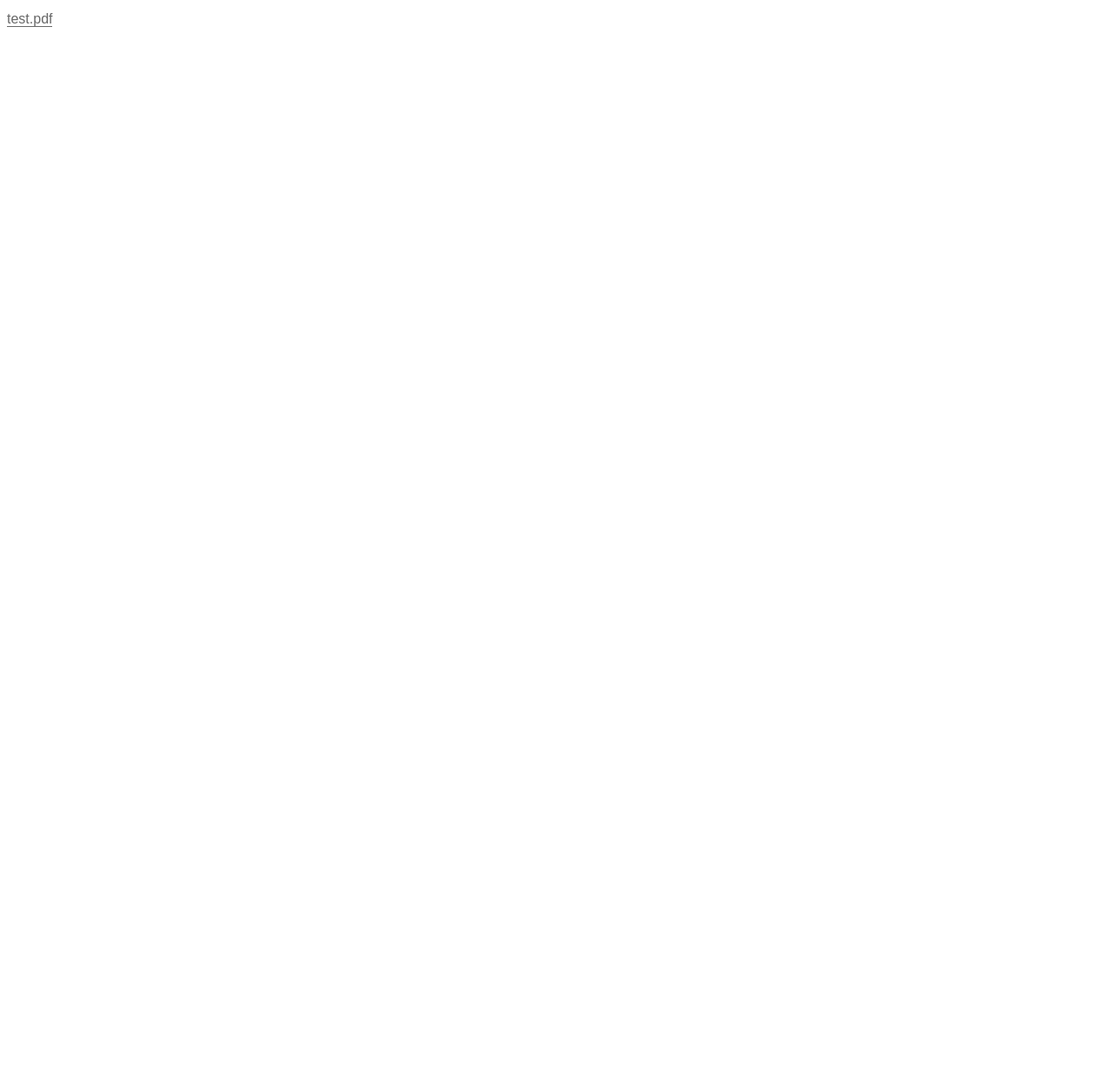
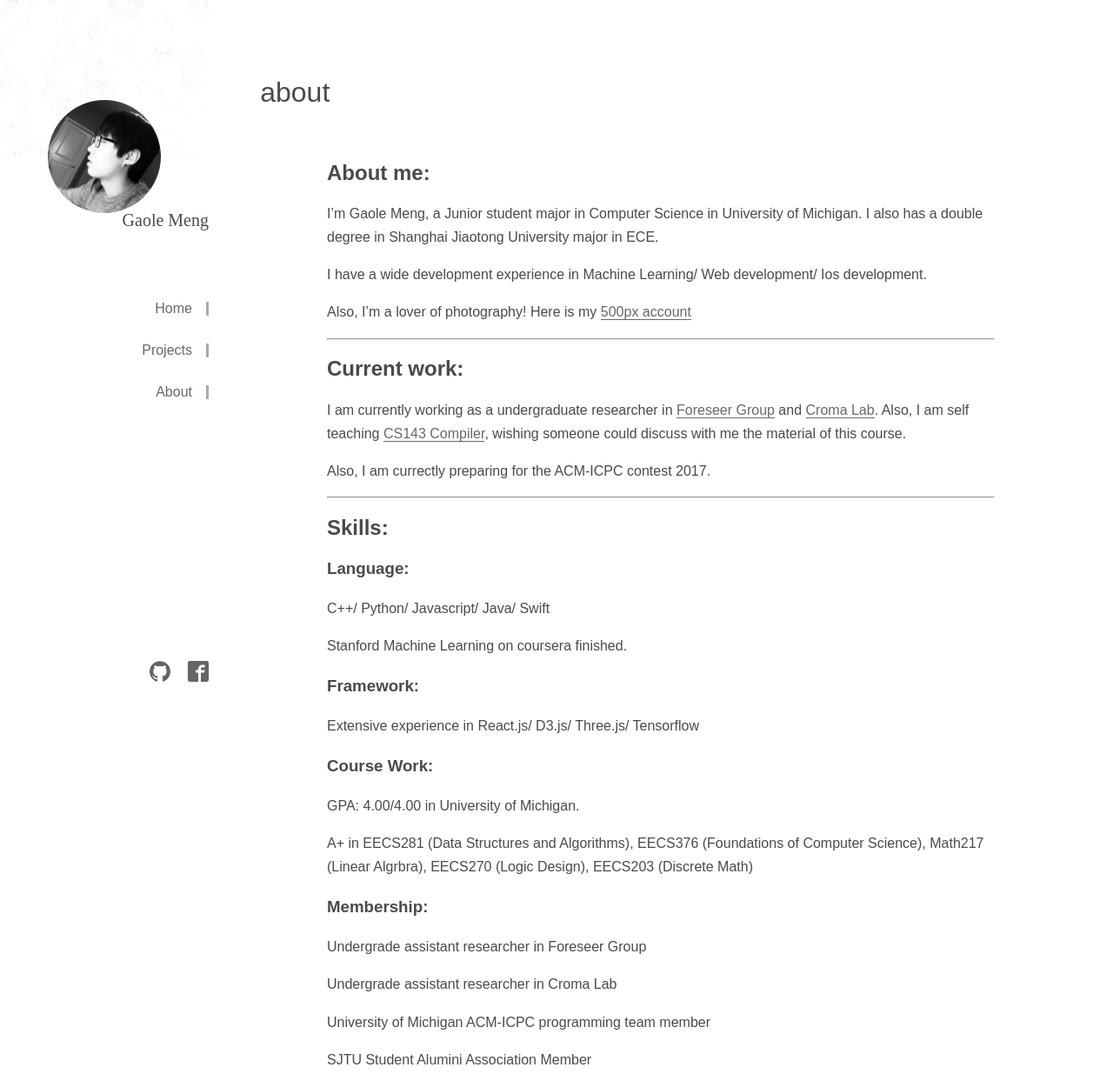
Before and after one commit to GaoleMeng/GaoleMeng.github.io, a plain HTML site: page Resume/index.html in a window 1280 px wide. Shown: the top 1235 px of the page at 87% size. Before the commit the page ends 800 px from the top, so only its background shows below. Drawn offline with Linux system fonts and the light colour scheme; a small style sheet from the web is missing.

Commit message:
Site updated: 2017-09-08 01:28:31

```diff
--- a/Resume/index.html
+++ b/Resume/index.html
@@ -14,10 +14,95 @@
 
 <body>
 <div class="Shell">
-<object data="./Gaole_Meng_Resume.pdf" type="application/pdf" width="100%" height="100%">
-<a href="./Gaole_Meng_Resume.pdf">test.pdf</a>
-</object>
+    <aside class='SideBar'>
+    <section class='avatar' style="background-image: url(/images/haha.png)">
+        <div class='av-pic' style="background-image: url(/images/logo.png)">
+        </div>
+    </section>
+    <section class='menu'>
+        <div style="font-family: 'Crimson Text', serif;font-size: 20px;">Gaole Meng</div>
+
+        <ul>
+
+            <a href="/" class="Btn">
+              <li>Home</li>
+            </a>
+
+            <a href="/archives/" class="Btn">
+              <li>Projects</li>
+            </a>
+
+            <a href="/about/" class="Btn">
+              <li>About</li>
+            </a>
+
+        </ul>
+    </section>
+    <section class="media">
+
+
+                <a href="https://github.com/GaoleMeng">
+                    <img src="/assets/github.svg" />
+                </a>
+
+
+
+                <a href="https://www.facebook.com/profile.php?id=100004252391322">
+                    <img src="/assets/facebook.svg" />
+                </a>
+
+
+    </section>
+</aside>
+
+    <div class="container">
+        <div data-pager-shell>
+            <div>
+  <article class='ContentView'>
+    <header class='PageTitle'>
+        <h1>about</h1>
+    </header>
+
+    <section>
+      <h2 id="About-me"><a href="#About-me" class="headerlink" title="About me:"></a>About me:</h2><p>I’m Gaole Meng, a Junior student major in Computer Science in University of Michigan. I also has a double degree in Shanghai Jiaotong University major in ECE. </p>
+<p>I have a wide development experience in Machine Learning/ Web development/ Ios development. </p>
+<p>Also, I’m a lover of photography! Here is my <a href="https://500px.com/997270877" target="_blank" rel="external">500px account</a></p>
+<hr>
+<h2 id="Current-work"><a href="#Current-work" class="headerlink" title="Current work:"></a>Current work:</h2><p>I am currently working as a undergraduate researcher in <a href="http://foreseer.si.umich.edu/" target="_blank" rel="external">Foreseer Group</a> and <a href="http://foreseer.si.umich.edu/" target="_blank" rel="external">Croma Lab</a>. Also, I am self teaching <a href="http://web.stanford.edu/class/cs143/" target="_blank" rel="external">CS143 Compiler</a>, wishing someone could discuss with me the material of this course.</p>
+<p>Also, I am currectly preparing for the ACM-ICPC contest 2017. </p>
+<hr>
+<h2 id="Skills"><a href="#Skills" class="headerlink" title="Skills:"></a>Skills:</h2><h3 id="Language"><a href="#Language" class="headerlink" title="Language:"></a>Language:</h3><p>C++/ Python/ Javascript/ Java/ Swift</p>
+<p>Stanford Machine Learning on coursera finished.</p>
+<h3 id="Framework"><a href="#Framework" class="headerlink" title="Framework:"></a>Framework:</h3><p>Extensive experience in React.js/ D3.js/ Three.js/ Tensorflow</p>
+<h3 id="Course-Work"><a href="#Course-Work" class="headerlink" title="Course Work:"></a>Course Work:</h3><p>GPA: 4.00/4.00 in University of Michigan.</p>
+<p>A+ in EECS281 (Data Structures and Algorithms), EECS376 (Foundations of Computer Science), Math217 (Linear Algrbra), EECS270 (Logic Design), EECS203 (Discrete Math)</p>
+<h3 id="Membership"><a href="#Membership" class="headerlink" title="Membership:"></a>Membership:</h3><p>Undergrade assistant researcher in Foreseer Group</p>
+<p>Undergrade assistant researcher in Croma Lab</p>
+<p>University of Michigan ACM-ICPC programming team member</p>
+<p>SJTU Student Alumini Association Member</p>
+<p>The assistant minister of Liaison Department in Joint Institude Student Union</p>
+
+
+
+
+    </section>
+
+
+</article>
 
 </div>
+
+            <footer>
+    <div>© 2016 - Gaole Meng </div>
+</footer>
+
+        </div>
+    </div>
+</div>
+<script src="/js/pager/dist/singlepager.js"></script>
+<script>
+var sp = new Pager('data-pager-shell')
+
+</script>
 </body>
 </html>
```
